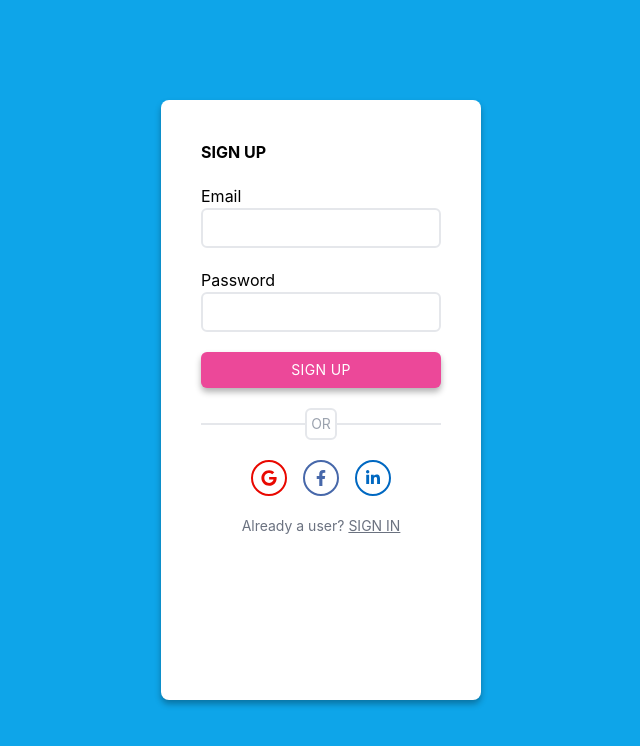
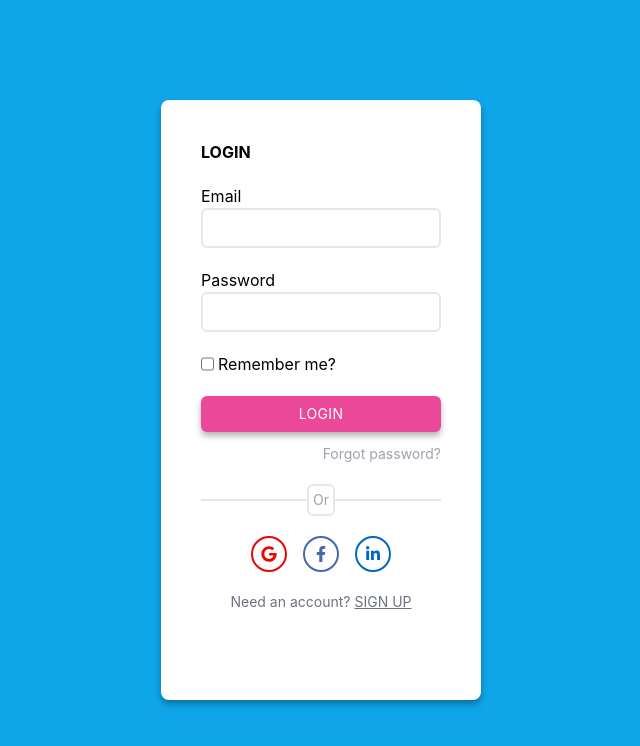
Before and after one commit to lewando54/Academy-react-project-1, a React (Vite) app in the folder project-1/: page /login in a window 1280 px wide. Shown: the top 746 px of the page, without its empty margins (319-959 px from the left). Built offline with nearby package versions, Linux system fonts and the light colour scheme.

Commit message:
Refactor: controlled components + changes to reusability

```diff
--- a/project-1/package.json
+++ b/project-1/package.json
@@ -12,6 +12,8 @@
     "react": "^18.2.0",
     "react-dom": "^18.2.0",
     "react-icons": "^4.7.1",
+    "react-router-dom": "^6.6.2",
+    "styled-components": "^5.3.6",
     "vite-plugin-svgr": "^2.4.0"
   },
   "devDependencies": {
--- a/project-1/src/App.tsx
+++ b/project-1/src/App.tsx
@@ -1,15 +1,19 @@
-import { useState } from 'react'
-import {ReactComponent as ReactLogo} from './assets/react.svg'
 import './App.css'
-
-import Form from './components/Form/Form';
-
+import RegisterForm from './components/Forms/RegisterForm';
+import LoginForm from './components/Forms/LoginForm';
+import { BrowserRouter, Routes, Route, Navigate } from "react-router-dom";
+// React router! Styled components
 function App() {
-  const [count, setCount] = useState(0)
-
   return (
     <div className='w-full h-full flex place-items-center justify-center'>
-      <Form />
+      <BrowserRouter>
+        <Routes>
+          <Route path='/' element={<Navigate to='/register' />} />
+          <Route path='/register' element={<RegisterForm />} />
+          <Route path='/login' element={<LoginForm />} />
+        </Routes>
+      </BrowserRouter>
+
     </div>
   )
 }
--- a/project-1/src/components/Checkbox/Checkbox.tsx
+++ b/project-1/src/components/Checkbox/Checkbox.tsx
@@ -1,14 +1,26 @@
 import React from 'react';
+import {useState, useEffect} from 'react';
 
 interface CheckboxProps extends React.InputHTMLAttributes<HTMLInputElement> {
     children: string,
-    id: string
+    id: string,
+    onChecked: Function
 }
+// Checkbox powinien mieć stan checked (kontrolowany komponent)
+function Checkbox({id, children, onChecked, ...props}: CheckboxProps){
+    const [checked, setChecked] = useState(false);
 
-function Checkbox({id, children, ...props}: CheckboxProps){
+    const onChangeHandler = () => {
+        setChecked(prev => !prev);
+    }
+
+    useEffect(() => {
+        onChecked(checked);
+    }, [checked]);
+
     return (
         <div className='w-full flex gap-1 justify-start'>
-            <input id={id} type="checkbox" {...props}/>
+            <input id={id} type="checkbox" onChange={onChangeHandler} {...props}/>
             <label htmlFor={id}>{children}</label>
         </div>
     )
--- a/project-1/src/components/Form/Form.tsx
+++ /dev/null
@@ -1,77 +0,0 @@
-import React, {useState, useEffect} from 'react'
-import Button from "../Button/Button"
-import Input from "../Input/Input"
-import Or from "../Or/Or"
-import SocialButtonList from '../SocialButtonList/SocialButtonList'
-import Checkbox from '../Checkbox/Checkbox'
-
-type formData = {
-    Email: string;
-    Password: string;
-    Remember: boolean;
-}
-
-
-function Form(){
-    const [formData, setFormData] = useState<formData>({Email: '', Password: '', Remember: false});
-    const [isRegister, setIsRegister] = useState(true);
-
-    const handleSigningUpOrIn = () => {
-        setIsRegister(prev => !prev);
-    }
-
-    const handleFormChange = (e: React.ChangeEvent<HTMLInputElement>) => {
-        const {name, value, checked} = e.currentTarget;
-        setFormData({...formData , [name]: name == 'Remember' ? checked : value});
-    }
-
-    const handleRegisterSubmit = (e: React.FormEvent<HTMLButtonElement>) => {
-        e.preventDefault();
-        //Make request to backend
-        console.log('Register:');
-        console.log(formData.Email);
-        console.log(formData.Password);
-        console.log('---------------');
-    }
-
-    const handleLoginSubmit = (e: React.FormEvent<HTMLButtonElement>) => {
-        e.preventDefault();
-        //Make request to backend
-        console.log('Login:');
-        console.log(formData.Email);
-        console.log(formData.Password);
-        console.log(formData.Remember);
-        console.log('---------------');
-    }
-
-    return (
-        <form className="w-3/4 h-3/4 md:w-2/6 lg:w-1/4 flex flex-col items-center gap-5 p-10 rounded-lg text-black shadow-[0_4px_6px_rgba(0,0,0,0.3)] bg-white">
-            {isRegister ? <>
-                <p className="w-full uppercase text-left font-bold">Sign up</p>
-            </> : <>
-                <p className="w-full uppercase text-left font-bold">Login</p>
-            </>}
-
-            <Input type="email" id="email" name="Email" onChange={handleFormChange}/>
-            <Input type="password" id="password" name="Password" onChange={handleFormChange}/>
-            {isRegister ? <>
-                <Button color="primary" onClick={handleRegisterSubmit}>Sign up</Button>
-            </> : <>
-                <Checkbox id="remember" name="Remember" onChange={handleFormChange}>Remember me?</Checkbox>
-                <Button color="primary" onClick={handleLoginSubmit}>Login</Button>
-                <a className='w-full text-sm text-gray-400 text-right cursor-pointer -mt-2'>Forgot password?</a>
-            </>}
-
-            <Or />
-            <SocialButtonList />
-
-            {isRegister ? <>
-                <div className='flex gap-1 text-sm text-gray-500 cursor-pointer'><p>Already a user?</p><a onClick={handleSigningUpOrIn} className='underline'>SIGN IN</a></div>
-            </> : <>
-                <div className='flex gap-1 text-sm text-gray-500 cursor-pointer'><p>Need an account?</p><a onClick={handleSigningUpOrIn} className='underline'>SIGN UP</a></div>
-            </>}
-        </form>
-    )
-}
-
-export default Form
--- /dev/null
+++ b/project-1/src/components/Forms/LoginForm.tsx
@@ -0,0 +1,38 @@
+import React, {useState, useEffect} from 'react'
+import {Link} from 'react-router-dom'
+import Button from "../Button/Button"
+import Input from "../Input/Input"
+import Or from "../Or/Or"
+import SocialButtonList from '../SocialButtonList/SocialButtonList'
+import Checkbox from '../Checkbox/Checkbox'
+
+function Form(){
+    const [email, setEmail] = useState('');
+    const [password, setPassword] = useState('');
+    const [rememberMe, setRememberMe] = useState(false);
+
+    const handleLoginSubmit = (e: React.FormEvent<HTMLButtonElement>) => {
+        //Make request to backend
+        console.log('Login:');
+        console.log(email);
+        console.log(password);
+        console.log(rememberMe);
+        console.log('---------------');
+    }
+
+    return (
+        <div className="w-3/4 h-3/4 md:w-2/6 lg:w-1/4 flex flex-col items-center gap-5 p-10 rounded-lg text-black shadow-[0_4px_6px_rgba(0,0,0,0.3)] bg-white">
+            <p className="w-full uppercase text-left font-bold">Login</p>
+            <Input type="email" id="email" name="Email" onInputChange={(email: string) => setEmail(email)}/>
+            <Input type="password" id="password" name="Password" onInputChange={(password: string) => setPassword(password)}/>
+            <Checkbox id="remember" name="Remember" onChecked={(rememberMe: boolean) => setRememberMe(rememberMe)}>Remember me?</Checkbox>
+            <Button color="primary" onClick={handleLoginSubmit}>Login</Button>
+            <a className='w-full text-sm text-gray-400 text-right cursor-pointer -mt-2'>Forgot password?</a>
+            <Or text='Or'/>
+            <SocialButtonList />
+            <div className='flex gap-1 text-sm text-gray-500 cursor-pointer'><p>Need an account?</p><Link to='/register' className='underline'>SIGN UP</Link></div>
+        </div>
+    )
+}
+
+export default Form
--- /dev/null
+++ b/project-1/src/components/Forms/RegisterForm.tsx
@@ -0,0 +1,35 @@
+import React, {useState, useEffect} from 'react'
+import {Link} from 'react-router-dom'
+import Button from "../Button/Button"
+import Input from "../Input/Input"
+import Or from "../Or/Or"
+import SocialButtonList from '../SocialButtonList/SocialButtonList'
+import Checkbox from '../Checkbox/Checkbox'
+
+function RegisterForm(){
+    const [email, setEmail] = useState('');
+    const [password, setPassword] = useState('');
+    const [rememberMe, setRememberMe] = useState('');
+
+    const handleRegisterSubmit = (e: React.FormEvent<HTMLButtonElement>) => {
+        //Make request to backend
+        console.log('Register:');
+        console.log(email);
+        console.log(password);
+        console.log('---------------');
+    }
+
+    return (
+        <div className="w-3/4 h-3/4 md:w-2/6 lg:w-1/4 flex flex-col items-center gap-5 p-10 rounded-lg text-black shadow-[0_4px_6px_rgba(0,0,0,0.3)] bg-white">
+            <p className="w-full uppercase text-left font-bold">Sign up</p>
+            <Input type="email" id="email" name="Email" onInputChange={(email: string) => setEmail(email)}/>
+            <Input type="password" id="password" name="Password" onInputChange={(password: string) => setPassword(password)}/>
+            <Button color="primary" onClick={handleRegisterSubmit}>Sign up</Button>
+            <Or text='Or'/>
+            <SocialButtonList />
+            <div className='flex gap-1 text-sm text-gray-500 cursor-pointer'><p>Already a user?</p><Link to='/login' className='underline'>SIGN IN</Link></div>
+        </div>
+    )
+}
+
+export default RegisterForm
--- a/project-1/src/components/Input/Input.tsx
+++ b/project-1/src/components/Input/Input.tsx
@@ -1,12 +1,25 @@
+import React, {useState, useEffect} from 'react'
+
 interface InputProps extends React.InputHTMLAttributes<HTMLInputElement> {
-    id: string
+    id: string,
+    onInputChange: Function
 }
 
-function Input({id, ...props}: InputProps){
+function Input({id, onInputChange, name}: InputProps){
+    const [value, setValue] = useState('');
+
+    function handleChange(e: React.FormEvent<HTMLInputElement>){
+        setValue(e.currentTarget.value);
+    }
+
+    useEffect(() => {
+        onInputChange(value);
+    }, [value]);
+
     return (
         <div className="w-full">
-            <label htmlFor={id}>{props.name}</label>
-            <input id={id} className="w-full border-2 bg-white rounded-md text-lg p-1" {...props}/>
+            <label htmlFor={id}>{name}</label>
+            <input value={value} onChange={handleChange} id={id} className="w-full border-2 bg-white rounded-md text-lg p-1"/>
         </div>
     )
 }
--- a/project-1/src/components/Or/Or.tsx
+++ b/project-1/src/components/Or/Or.tsx
@@ -1,8 +1,18 @@
-function Or(){
+// Komponent linii z okienkiem na tekst
+
+interface divider{
+    text?: string
+}
+
+
+
+function Or({text}: divider){
+    const Text = (text != undefined) ? <p className="p-1 border-2 text-gray-400 rounded-md text-sm">{text}</p> : '';
+
     return (
         <div className="flex w-full items-center">
             <hr className="border-t-2 w-full"/>
-            <p className="p-1 border-2 text-gray-400 rounded-md text-sm">OR</p>
+            {Text}
             <hr className="border-t-2 w-full"/>
         </div>
     )
--- a/project-1/src/components/SocialButton/SocialButton.tsx
+++ b/project-1/src/components/SocialButton/SocialButton.tsx
@@ -1,17 +1,25 @@
 import { ReactElement, ReactNode, SVGProps } from "react";
 import React from 'react';
 import { IconType } from "react-icons/lib/esm/iconBase"
-
+// tutaj importować ikony (chyba wtedy było lepiej)
+import {FaFacebookF} from 'react-icons/fa';
+import {FaGoogle} from 'react-icons/fa';
+import {FaLinkedinIn} from 'react-icons/fa';
 interface socialButtonProps {
     color: string,
     href: string,
-    icon: IconType
+    icon: string
 }
 
 function SocialButton({color, href, icon}: socialButtonProps){
+    const Icons: any = {
+        'facebook': <FaFacebookF/>,
+        'google': <FaGoogle/>,
+        'linkedin': <FaLinkedinIn/>
+    }
     return(
         <a className={"rounded-full p-2 border-2"} style={{borderColor: color, color: color}} href={href}>
-            {React.createElement(icon)}
+            {Icons[icon]}
         </a>
     )
 }
--- a/project-1/src/components/SocialButtonList/SocialButtonList.tsx
+++ b/project-1/src/components/SocialButtonList/SocialButtonList.tsx
@@ -1,14 +1,10 @@
 import SocialButton from "../SocialButton/SocialButton";
-
-import {FaFacebookF} from 'react-icons/fa';
-import {FaGoogle} from 'react-icons/fa';
-import {FaLinkedinIn} from 'react-icons/fa';
 
 function SocialButtonList(){
     const socials = [
-        {id: 0, color: '#e90800', icon: FaGoogle, href: 'https://google.pl/'},
-        {id: 1, color: '#4768aa', icon: FaFacebookF, href: 'https://google.pl/'},
-        {id: 2, color: '#0068c1', icon: FaLinkedinIn, href: 'https://google.pl/'}
+        {id: 0, color: '#e90800', icon: 'google', href: 'https://google.pl/'},
+        {id: 1, color: '#4768aa', icon: 'facebook', href: 'https://google.pl/'},
+        {id: 2, color: '#0068c1', icon: 'linkedin', href: 'https://google.pl/'}
     ];
 
     const socialItems = socials.map(social =>
```
Also changed, not shown: 1 other file (tests, documents, lock files or other folders).
